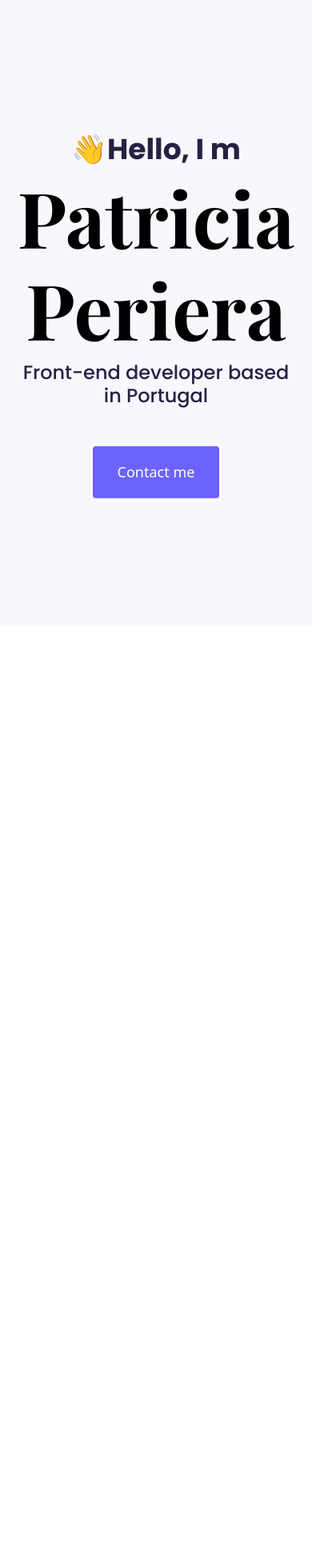
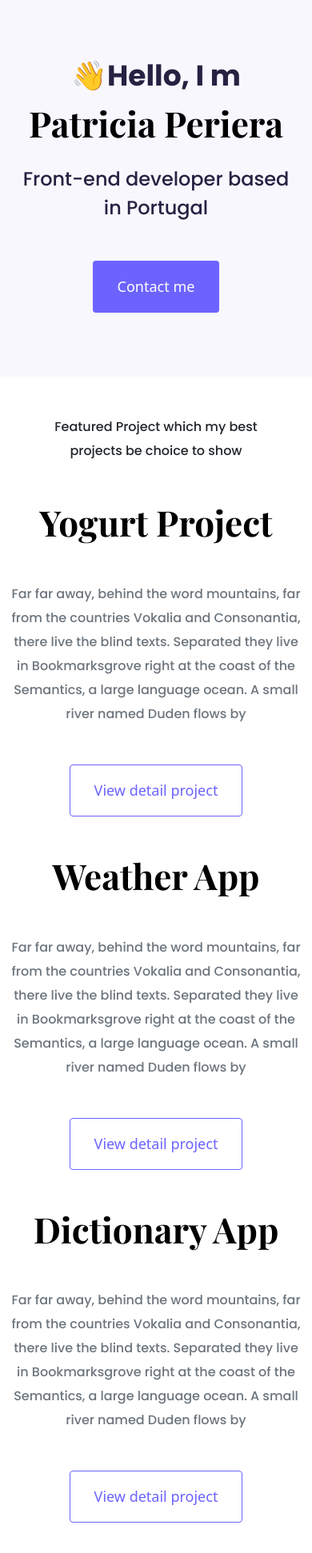
Before and after one commit to NataliiaProkopenko87/Protfolio-project-setup, a plain HTML site: page index.html in a window 390 px wide. Shown: the whole page at 80% size. Before the commit the page ends 844 px from the top, so only its background shows below. Drawn offline with nearby package versions, Linux system fonts and the light colour scheme.

Commit message:
Integrate content homepage design

```diff
--- a/index.html
+++ b/index.html
@@ -37,5 +37,65 @@
         <a href="#" class="btn btn-branding">Contact me</a>
       </div>
     </div>
+    <p class="text-center m-5">
+      Featured Project which my best projects be choice to show
+    </p>
+    <div class="container">
+      <div class="row mb-5">
+        <div class="col d-none d-lg-block">
+          <img src="images/yogurt.png" class="img-fluid" />
+        </div>
+        <div class="col">
+          <div class="project-description">
+            <h2 class="mb-5">Yogurt Project</h2>
+            <p class="mb-5 text-muted">
+              Far far away, behind the word mountains, far from the countries
+              Vokalia and Consonantia, there live the blind texts. Separated
+              they live in Bookmarksgrove right at the coast of the Semantics, a
+              large language ocean. A small river named Duden flows by
+            </p>
+            <a href="" class="btn btn-branding-outline">View detail project</a>
+          </div>
+        </div>
+      </div>
+      <!--row-->
+      <div class="row mb-5">
+        <div class="col">
+          <div class="project-description">
+            <h2 class="mb-5">Weather App</h2>
+            <p class="mb-5 text-muted">
+              Far far away, behind the word mountains, far from the countries
+              Vokalia and Consonantia, there live the blind texts. Separated
+              they live in Bookmarksgrove right at the coast of the Semantics, a
+              large language ocean. A small river named Duden flows by
+            </p>
+            <a href="" class="btn btn-branding-outline">View detail project</a>
+          </div>
+        </div>
+        <div class="col d-none d-lg-block">
+          <img src="images/weather.png" class="img-fluid" />
+        </div>
+      </div>
+      <!--row-->
+      <div class="row mb-5">
+        <div class="col d-none d-lg-block">
+          <img src="images/dictionary.png" class="img-fluid" />
+        </div>
+        <div class="col">
+          <div class="project-description">
+            <h2 class="mb-5">Dictionary App</h2>
+            <p class="mb-5 text-muted">
+              Far far away, behind the word mountains, far from the countries
+              Vokalia and Consonantia, there live the blind texts. Separated
+              they live in Bookmarksgrove right at the coast of the Semantics, a
+              large language ocean. A small river named Duden flows by
+            </p>
+            <a href="" class="btn btn-branding-outline">View detail project</a>
+          </div>
+        </div>
+      </div>
+      <!--row-->
+    </div>
+    <!--container-->
   </body>
 </html>
--- a/src/style.css
+++ b/src/style.css
@@ -17,10 +17,16 @@ h6 {
 }
 h1 {
   font-size: 96px;
+  line-height: 1.5;
+}
+h2 {
+  font-size: 64px;
 }
 p {
   font-family: var(--default-font-family);
+  font-size: 16px;
   font-weight: normal;
+  line-height: 30px;
 }
 .hero {
   background: var(--primary-color);
@@ -37,6 +43,7 @@ p {
   font-family: var(--default-font-family);
   font-weight: normal;
   font-size: 24px;
+  line-height: 1.5;
   color: var(--font-family-color);
 }
 .btn-branding {
@@ -47,3 +54,30 @@ p {
   line-height: 27px;
   padding: 18px 30px;
 }
+.btn-branding-outline {
+  color: var(--branding-color);
+  border: 1px solid var(--branding-color);
+  border-radius: 4px;
+  font-size: 18px;
+  line-height: 27px;
+  padding: 18px 30px;
+}
+.project-description {
+  padding: 120px 60px;
+}
+@media (max-width: 960px) {
+  h1 {
+    font-size: 44px;
+    line-height: 2;
+  }
+  h2 {
+    font-size: 44px;
+  }
+  .hero {
+    padding: 80px 20px;
+  }
+  .project-description {
+    padding: 0;
+    text-align: center;
+  }
+}
```
Also changed, not shown: images/dictionary.png (added), images/weather.png (added), images/yogurt.png (added).
